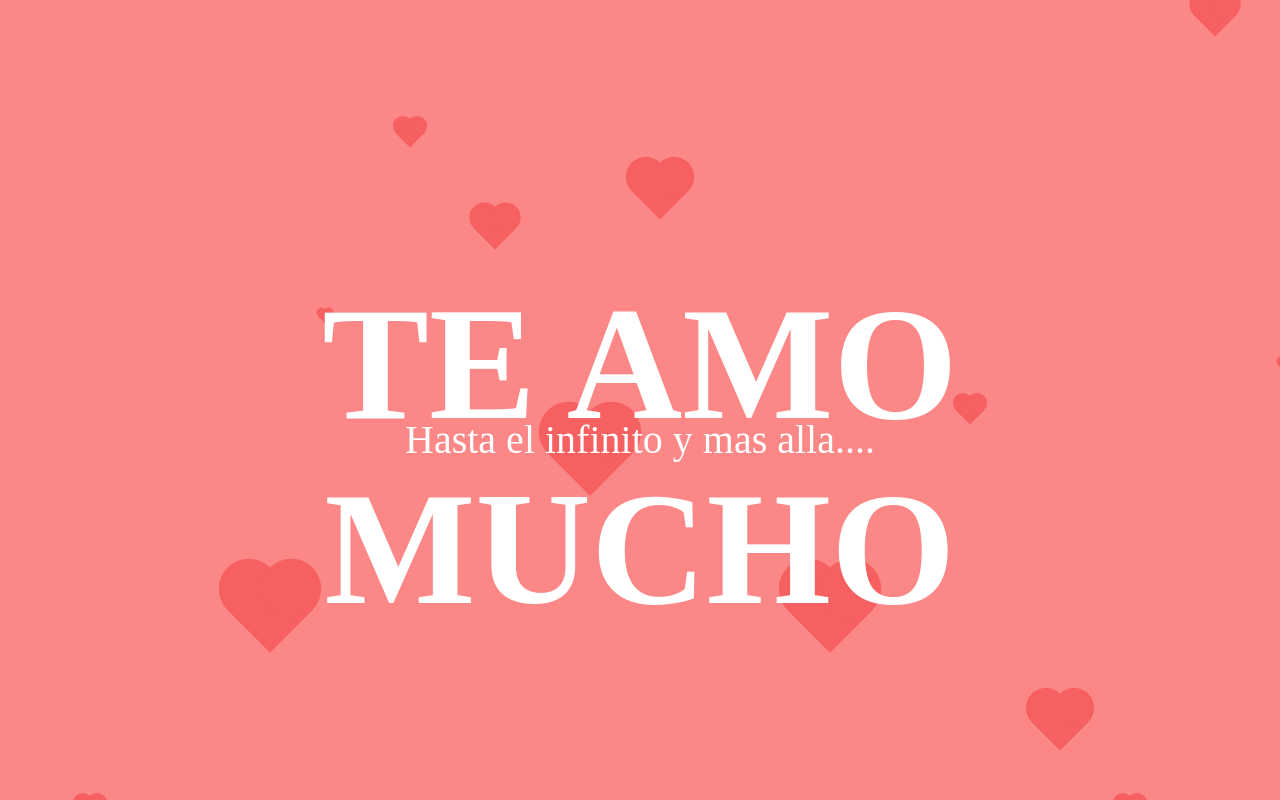
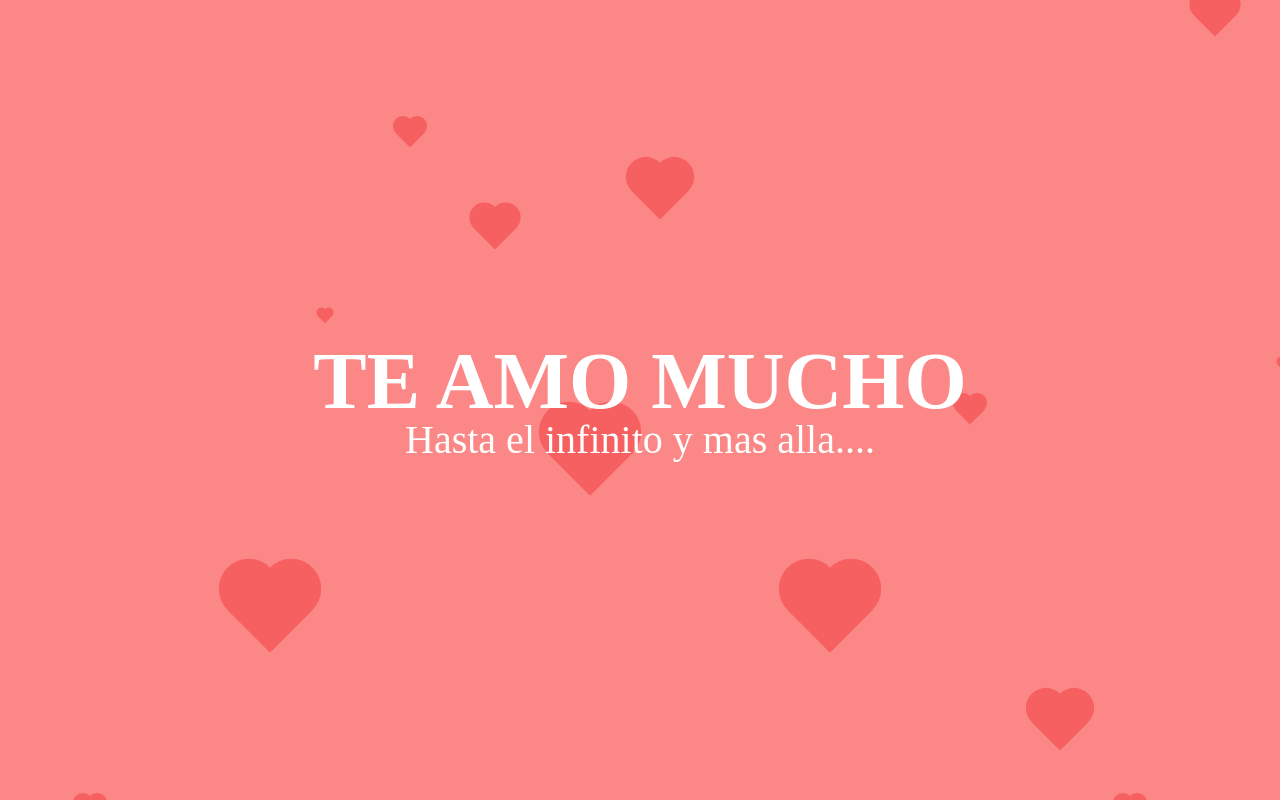
Before and after one commit to ccadizd/cumplea-os, a plain HTML site: page teamo.html in a window 1280 px wide. Drawn offline with Linux system fonts and the light colour scheme.

Commit message:
Update teamo.css

```diff
--- a/dist/teamo.css
+++ b/dist/teamo.css
@@ -194,9 +194,9 @@
   }
 
   #wrap h1 {
-    margin-top: -10%;
+    margin-top: -5%;
     width: 100%;
-    font-size: 20vh;
+    font-size: 10vh;
     color: #FFF;
     text-align: center;
     text-transform: uppercase;
```
